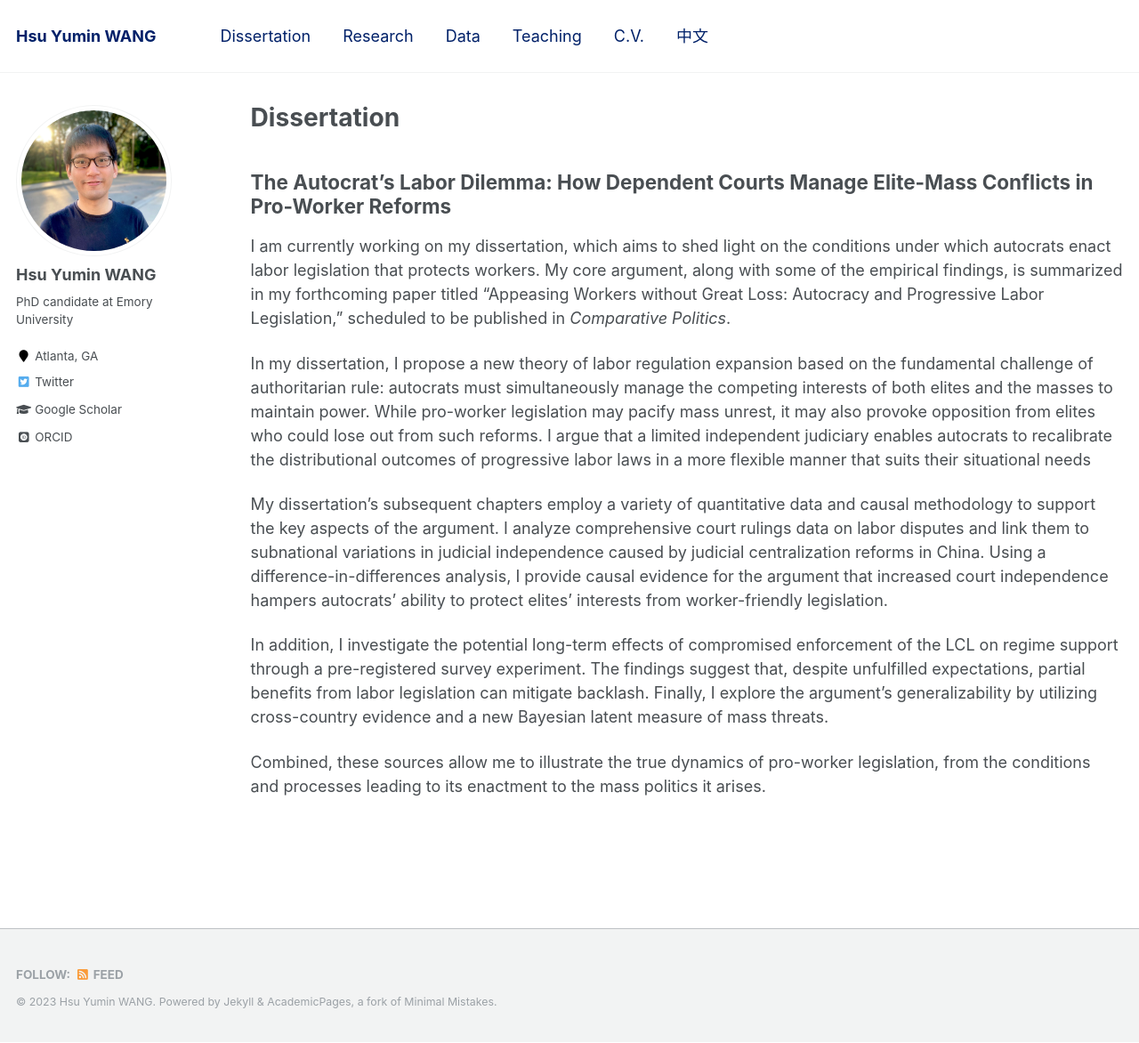
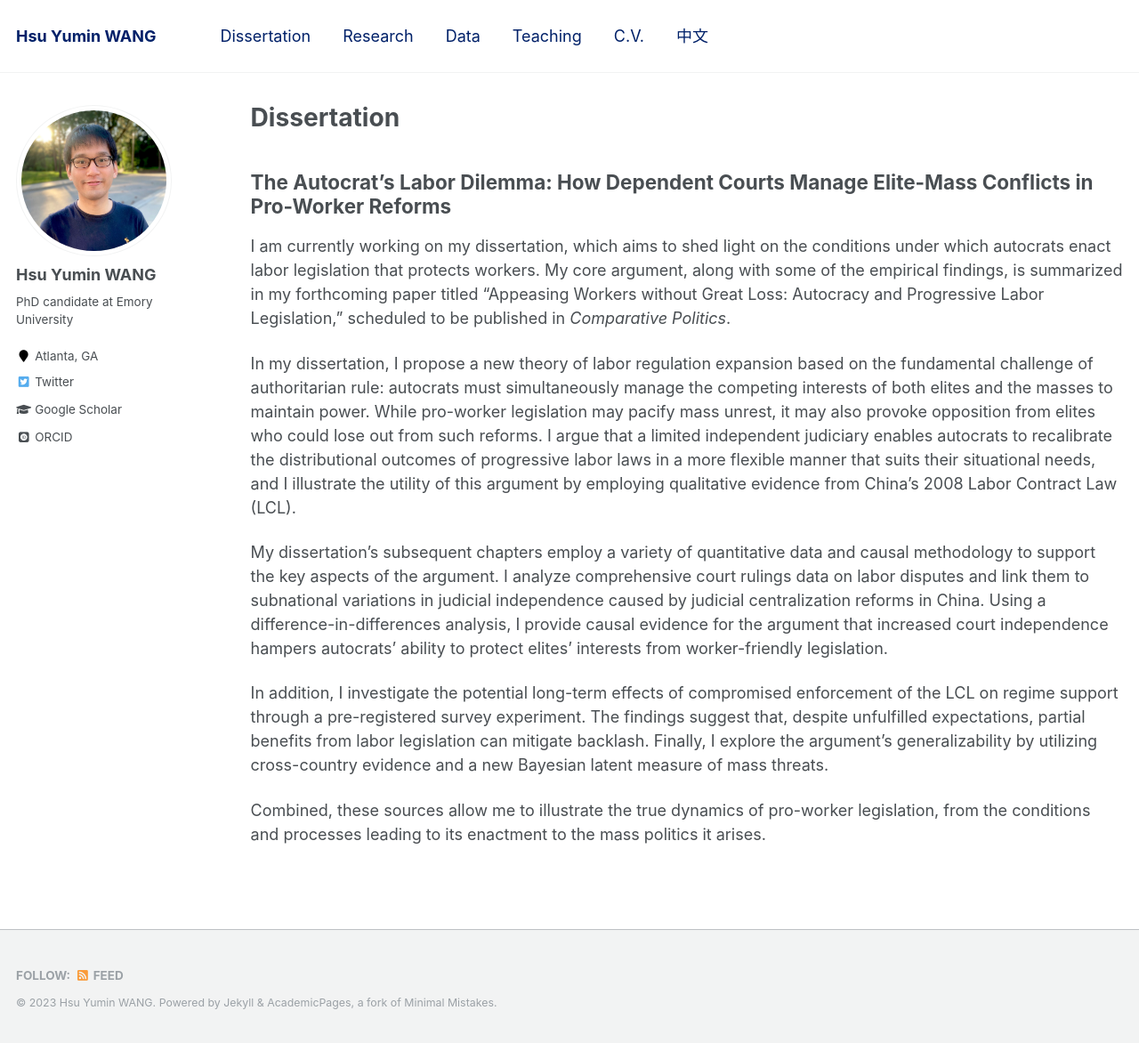
Before and after one commit to hsuyumin/hsuyumin.github.io, a Jekyll site: the page built from _pages/dissertation.md, in a window 1280 px wide and 1172 px high. Shown: the whole window at 89% size. Built offline with Jekyll 4.4.1, drawn with Linux system fonts in a browser that asks for light colours; some web fonts are replaced.

Commit message:
Update dissertation.md

```diff
--- a/_pages/dissertation.md
+++ b/_pages/dissertation.md
@@ -12,7 +12,7 @@ redirect_from:
 
 I am currently working on my dissertation, which aims to shed light on the conditions under which autocrats enact labor legislation that protects workers. My core argument, along with some of the empirical findings, is summarized in my forthcoming paper titled "Appeasing Workers without Great Loss: Autocracy and Progressive Labor Legislation," scheduled to be published in _Comparative Politics_.
 
-In my dissertation, I propose a new theory of labor regulation expansion based on the fundamental challenge of authoritarian rule: autocrats must simultaneously manage the competing interests of both elites and the masses to maintain power. While pro-worker legislation may pacify mass unrest, it may also provoke opposition from elites who could lose out from such reforms. I argue that a limited independent judiciary enables autocrats to recalibrate the distributional outcomes of progressive labor laws in a more flexible manner that suits their situational needs
+In my dissertation, I propose a new theory of labor regulation expansion based on the fundamental challenge of authoritarian rule: autocrats must simultaneously manage the competing interests of both elites and the masses to maintain power. While pro-worker legislation may pacify mass unrest, it may also provoke opposition from elites who could lose out from such reforms. I argue that a limited independent judiciary enables autocrats to recalibrate the distributional outcomes of progressive labor laws in a more flexible manner that suits their situational needs, and I illustrate the utility of this argument by employing qualitative evidence from China’s 2008 Labor Contract Law (LCL).
 
 My dissertation's subsequent chapters employ a variety of quantitative data and causal methodology to support the key aspects of the argument. I analyze comprehensive court rulings data on labor disputes and link them to subnational variations in judicial independence caused by judicial centralization reforms in China. Using a difference-in-differences analysis, I provide causal evidence for the argument that increased court independence hampers autocrats' ability to protect elites' interests from worker-friendly legislation.
 
```
